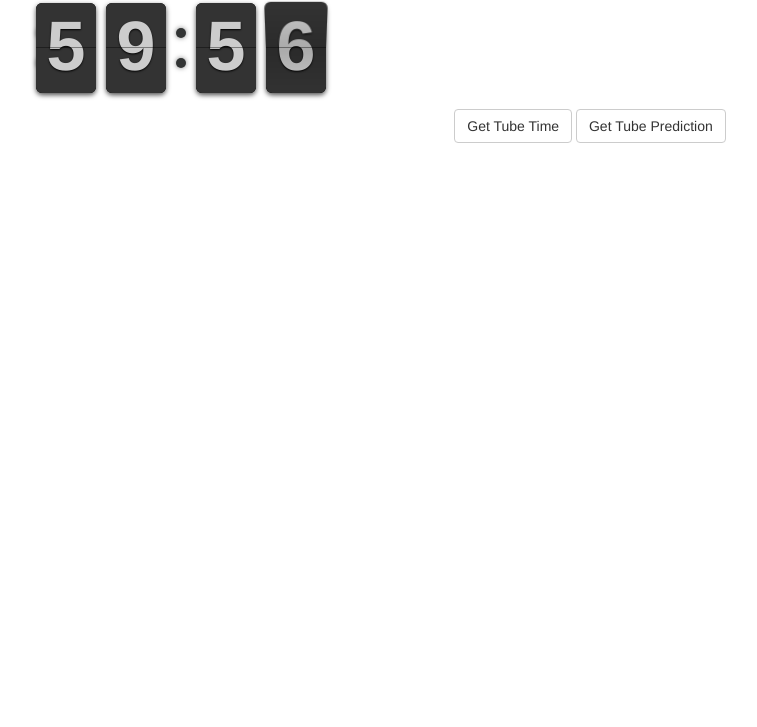
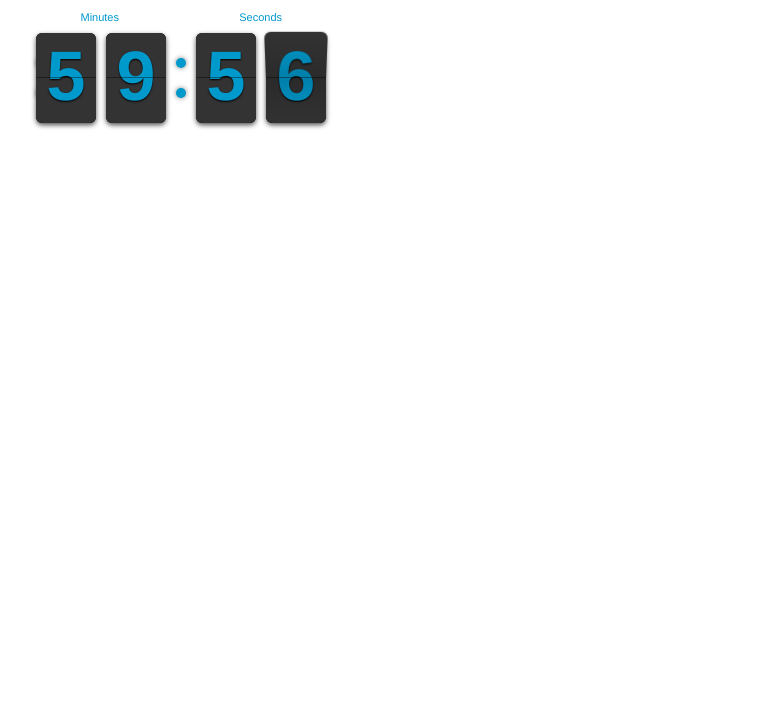
Before and after one commit to liuchbryan/TubePredictor, a website: page index.html in a window 1280 px wide. Shown: the part 73-800 px from the top of the page, without its empty margins (50-807 px from the left). Drawn offline with nearby package versions, Linux system fonts and the light colour scheme; no server answers.

Commit message:
Improved UI & colour scheme

```diff
--- a/index.html
+++ b/index.html
@@ -4,7 +4,8 @@
 <head>
   <meta charset="utf-8">
   <meta name="viewport" content="width=device-width, initial-scale=1">
-    <script src="https://ajax.googleapis.com/ajax/libs/jquery/2.1.3/jquery.min.js"></script>
+  <link rel="stylesheet" type="text/css" href="style.css">
+  <script src="https://ajax.googleapis.com/ajax/libs/jquery/2.1.3/jquery.min.js"></script>
   <link rel="stylesheet" href="http://maxcdn.bootstrapcdn.com/bootstrap/3.3.4/css/bootstrap.min.css">
   <script src="http://maxcdn.bootstrapcdn.com/bootstrap/3.3.4/js/bootstrap.min.js"></script>
   <script src="/socket.io/socket.io.js"></script>
@@ -18,9 +19,10 @@
   <div class="container" align="center">
     <div class="my_block" align="center">
       <h1>Tube Predictor</h1>
+      <br>
       <div class="tubeClock"></div>
-      <button type="button" id="getTime" class="btn btn-default">Get Tube Time</button>
-      <button type="button" id="getPrediction" class="btn btn-default">Get Tube Prediction</button>
+      <!--<button type="button" id="getTime" class="btn btn-default">Get Tube Time</button>
+      <button type="button" id="getPrediction" class="btn btn-default">Get Tube Prediction</button>-->
       <!--<button type="button" id="guest" class="btn btn-block my_btn" value="">Continue</button>-->
     </div>
   </div>
--- a/public/flipclock/css/flipclock.css
+++ b/public/flipclock/css/flipclock.css
@@ -16,7 +16,7 @@
 .flip-clock-wrapper a {
   cursor: pointer;
   text-decoration: none;
-  color: #ccc; }
+  color: #000099; }
 
 .flip-clock-wrapper a:hover {
   color: #fff; }
@@ -42,10 +42,10 @@
 
 .flip-clock-meridium {
   background: none !important;
-  box-shadow: 0 0 0 !important;
+  box-shadow: 000000 !important;
   font-size: 36px !important; }
 
-.flip-clock-meridium a { color: #313333; }
+.flip-clock-meridium a { color: #000000; }
 
 .flip-clock-wrapper {
   text-align: center;
@@ -74,7 +74,7 @@
   font-weight: bold;
   line-height: 87px;
   border-radius: 6px;
-  background: #000;
+  background: #000000;
 }
 
 .flip-clock-wrapper ul li {
@@ -133,7 +133,7 @@
   z-index: 5;
   width: 100%;
   height: 3px;
-  background-color: #000;
+  background-color: #000000;
   background-color: rgba(0, 0, 0, 0.4); }
 
 .flip-clock-wrapper ul li a div.down {
@@ -153,7 +153,7 @@
   z-index: 1;
   width: 100%;
   height: 200%;
-  color: #ccc;
+  color: #0099CC;   /*Number colour*/
   text-shadow: 0 1px 2px #000;
   text-align: center;
   background-color: #333;
@@ -189,8 +189,8 @@
   width: 0; }
 
 .flip-clock-dot {
-  display: block;
-  background: #323434;
+  display: black;
+  background: #0099CC;
   width: 10px;
   height: 10px;
   position: absolute;
@@ -202,7 +202,7 @@
   position: absolute;
   top: -1.5em;
   right: -86px;
-  color: black;
+  color: #0099CC;
   text-shadow: none; }
 
 .flip-clock-divider.minutes .flip-clock-label {
```
